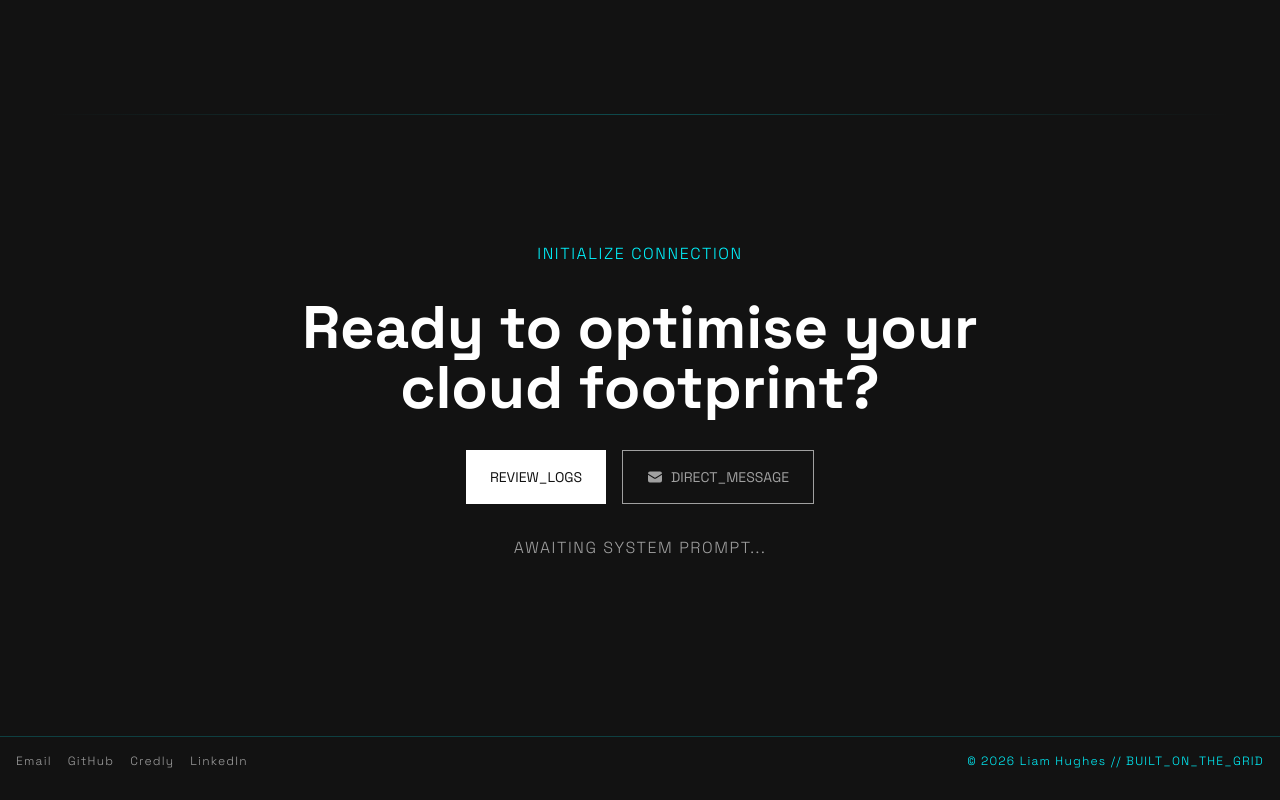
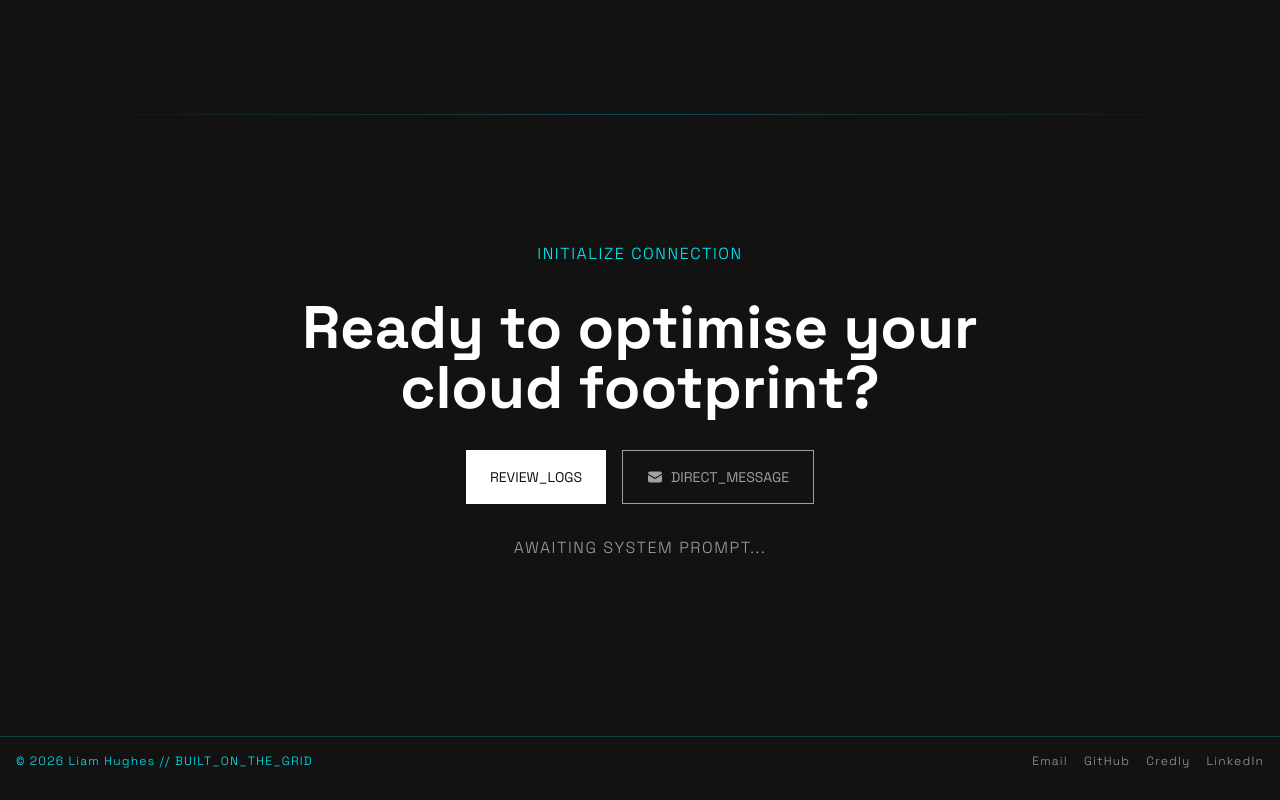
Before and after one commit to darkcl0ud/personal-website-v2, a React (Vite) app: page / in a window 1280 px wide. Shown: the part 1812-2612 px from the top of the page. Built offline with nearby package versions, Linux system fonts and the light colour scheme.

Commit message:
style(footer): menu reverse switch on mobile

```diff
--- a/src/components/Footer.tsx
+++ b/src/components/Footer.tsx
@@ -1,7 +1,8 @@
 export default function Footer() {
     return (
         <footer className="w-full min-h-16 border-t-1 border-primary-100/20 mt-auto">
-            <div className="max-w-[1440px] mx-auto h-full p-4 flex md:flex-row flex-col items-center justify-between font-label text-xs sm:gap-4 gap-6">
+            <div className="max-w-[1440px] mx-auto h-full p-4 flex md:flex-row flex-col-reverse items-center justify-between font-label text-xs sm:gap-4 gap-6">
+                <p className="text-primary-100 font-light tracking-widest text-center md:text-left">© 2026 Liam Hughes // BUILT_ON_THE_GRID</p>
                 <ul className="flex flex-col sm:flex-row sm:gap-4 gap-6 text-tertiary-100 font-light tracking-widest text-center">
                     <li>
                         <a href="mailto:liam@nyx.technology" target="_blank" rel="noopener noreferrer">Email</a>
@@ -16,7 +17,6 @@ export default function Footer() {
                         <a href="https://www.linkedin.com/in/darkcl0ud/" target="_blank" rel="noopener noreferrer">LinkedIn</a>
                     </li>
                 </ul>
-                <p className="text-primary-100 font-light tracking-widest text-center md:text-left">© 2026 Liam Hughes // BUILT_ON_THE_GRID</p>
             </div>
         </footer>
     )
```
